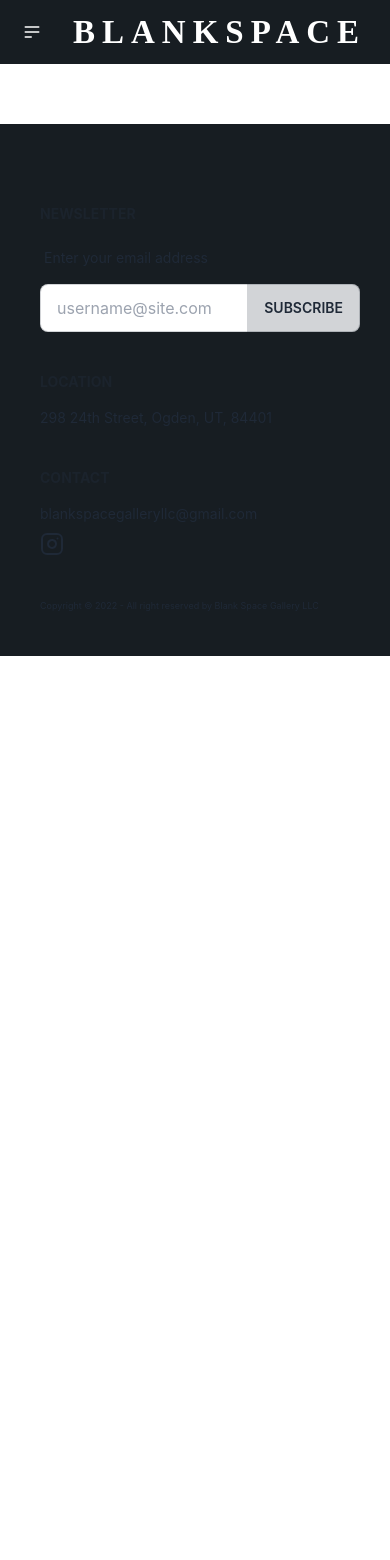
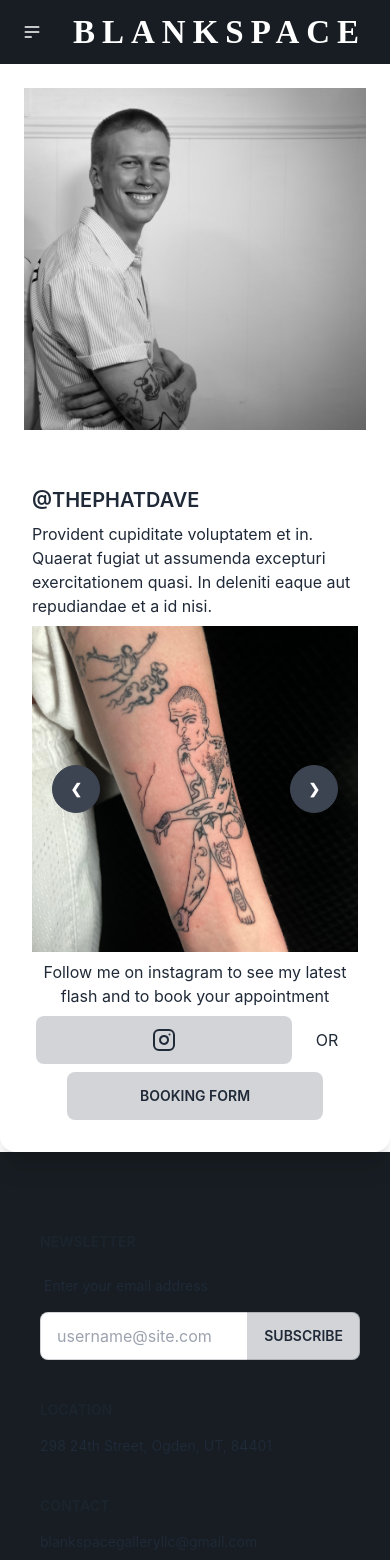
Before and after one commit to vhivestate/blankspacegallery, a React (Create React App) app in the folder client/: page /david in a window 390 px wide. Shown: the top 1560 px of the page. Before the commit the page ends 844 px from the top, so only its background shows below. Built offline with nearby package versions, Linux system fonts and the light colour scheme.

Commit message:
tattoo form

```diff
--- a/client/src/pages/Artist.js
+++ b/client/src/pages/Artist.js
@@ -13,7 +13,7 @@ function Artist() {
     <div className='artistCards'>
          {/* Garrett Sectiom */}
          <div className='cards'>
-         <div className="card w-96 glass">
+         <div className="card w-96 bg-gray-900">
       <figure><img src={Garrett} alt="car!"/></figure>
       <div className="card-body">
         <h2 className="card-title justify-center">GARRETT SMITH</h2>
@@ -25,7 +25,7 @@ function Artist() {
 </div>
 {/* Davids section */}
 <div className='cards'>
-<div className="card w-96 glass">
+<div className="card w-96 bg-gray-900">
   <figure><img src={David} alt="car!"/></figure>
   <div className="card-body">
     <h2 className="card-title justify-center">DAVID CARTER</h2>
@@ -37,7 +37,7 @@ function Artist() {
         </div>
 
         <div className='cards'>
-<div className="card w-96 glass">
+<div className="card w-96 bg-gray-900">
   <figure><img src={Campbell} alt="car!"/></figure>
   <div className="card-body">
     <h2 className="card-title justify-center">CAMPBELL</h2>
@@ -51,7 +51,7 @@ function Artist() {
 
     <h1 className='text-center'>GUEST ARTISTS</h1>
     <div className="guest flex flex-wrap justify-center ">
-        <div className="card w-96 bg-base-100 shadow-xl">
+        <div className="card w-96 bg-gray-900 shadow-xl">
             <figure className="px-10 pt-10">
                 <img src={ogSlow} alt="Shoes" className="rounded-xl" />
             </figure>
--- a/client/src/pages/Booking.js
+++ b/client/src/pages/Booking.js
@@ -44,7 +44,7 @@ export const Booking = () => {
         e.preventDefault();
         emailForm();
         // clear form
-        setFormState({ name: '', email: '', message: '' });
+        setFormState({ age: '', name: '', email: '', artist: '', message: '' });
         e.target.reset();
         setSuccessMessage('Thank you for your message! I will get back to you as soon as possible.');
 
@@ -58,13 +58,13 @@ export const Booking = () => {
                 <form onSubmit={handleSubmit}>
                 <input type="hidden" name="_captcha" value="false"/>
 
-                <input type="text" name="email" defaultValue={age} onBlur={handleChange}  placeholder="What is your age?" className="input w-full my-2 bg-white" />
+                <input type="text" name="age" defaultValue={age} onBlur={handleChange}  placeholder="What is your age?" className="input w-full my-2 bg-white" />
 
                 <input type="text" name="name" placeholder="First and Last Name" defaultValue={name} onBlur={handleChange} className="input w-full my-2 bg-white" />
 
                 <input type="text" name="email" defaultValue={email} onBlur={handleChange}  placeholder="Email" className="input w-full my-2 bg-white" />
 
-                <input type="text" name="name" placeholder="Name of Preferred Artist" defaultValue={artist} onBlur={handleChange} className="input w-full my-2 bg-white" />
+                <input type="text" name="artist" placeholder="Name of Preferred Artist" defaultValue={artist} onBlur={handleChange} className="input w-full my-2 bg-white" />
 
                 <textarea name="message" defaultValue={ message } onBlur={handleChange} className="textarea w-full bg-white my-2" placeholder="Brief description of tattoo idea and style"></textarea>
                 {errorMessage && (
--- a/client/src/pages/David.js
+++ b/client/src/pages/David.js
@@ -1,9 +1,64 @@
 import React from 'react'
+import { Instagram } from 'react-feather';
+import DavidPic from '../assets/avatar2.jpg'
+import Man from '../assets/hamdoesntmatter/man.jpg'
+import Wolf from '../assets/hamdoesntmatter/wolf.jpg'
+import Mary from '../assets/hamdoesntmatter/mary.jpg'
+import Picnic from '../assets/hamdoesntmatter/picnic.jpg'
+import { Link } from 'react-router-dom';
+
 
 function David() {
   return (
     <div>
-        <h1> David Carter</h1>
+       <div className="card lg:card-side bg-base-100 shadow-xl">
+        <figure className='p-6'><img src={DavidPic} alt="Album"/></figure>
+        <div className="card-body">
+          <h2 className="card-title">@THEPHATDAVE</h2>
+          <p>Provident cupiditate voluptatem et in. Quaerat fugiat ut assumenda excepturi exercitationem quasi. In deleniti eaque aut repudiandae et a id nisi.</p>
+
+            <div>
+            <div className="carousel max-w-fit	">
+            <div id="slide1" className="carousel-item relative max-w-fit	">
+              <img src={Man} className="w-full" />
+              <div className="absolute flex justify-between transform -translate-y-1/2 left-5 right-5 top-1/2">
+                <a href="#slide4" className="btn btn-circle">❮</a>
+                <a href="#slide2" className="btn btn-circle">❯</a>
+              </div>
+            </div>
+            <div id="slide2" className="carousel-item relative w-full">
+              <img src={Wolf} className="w-full" />
+              <div className="absolute flex justify-between transform -translate-y-1/2 left-5 right-5 top-1/2">
+                <a href="#slide1" className="btn btn-circle">❮</a>
+                <a href="#slide3" className="btn btn-circle">❯</a>
+              </div>
+            </div>
+            <div id="slide3" className="carousel-item relative w-full">
+              <img src={Mary} className="w-full" />
+              <div className="absolute flex justify-between transform -translate-y-1/2 left-5 right-5 top-1/2">
+                <a href="#slide2" className="btn btn-circle">❮</a>
+                <a href="#slide4" className="btn btn-circle">❯</a>
+              </div>
+            </div>
+            <div id="slide4" className="carousel-item relative w-full">
+              <img src={Picnic} className="w-full" />
+              <div className="absolute flex justify-between transform -translate-y-1/2 left-5 right-5 top-1/2">
+                <a href="#slide3" className="btn btn-circle">❮</a>
+                <a href="#slide1" className="btn btn-circle">❯</a>
+              </div>
+            </div>
+          </div>
+            </div>
+            <p className='text-center'>Follow me on instagram to see my latest flash and to book your appointment</p>
+
+          <div className="card-actions justify-center">
+            <button className="btn btn-active btn-wide btn-ghost "><a href='https://www.instagram.com/thephatdave/'><Instagram></Instagram></a></button>
+            <div className="divider lg:divider-horizontal">OR</div>
+            <button className="btn btn-active btn-ghost btn-wide"><Link to={'/booking'}>Booking form</Link></button>
+
+          </div>
+        </div>
+      </div>
     </div>
   )
 }
--- a/client/src/pages/Gallery.js
+++ b/client/src/pages/Gallery.js
@@ -1,9 +1,16 @@
 import React from 'react'
+import { Link } from 'react-router-dom';
 
 function Gallery() {
   return (
     <div>
         <h1> Community-driven tattoo studio and fine art gallery rolled into one. </h1>
+        <div className='pt-3 space-x-4'>
+          <button className="btn btn-active btn-ghost hover:bg-gray-400 "><Link to={'/events'}>Events</Link></button>
+          <button className="btn btn-active btn-ghost hover:bg-gray-400"><Link to={'/contact'}>Contact</Link></button>
+          </div>
+          <h1> GALLERY </h1>
+
     </div>
   )
 }
--- a/client/src/pages/Home.js
+++ b/client/src/pages/Home.js
@@ -17,8 +17,7 @@ function Home() {
       <div className="hero-content text-center text-neutral-content">
         <div className="max-w-md space-x-4">
           <h1 className="mb-5 text-5xl font-bold">BLANK SPACE GALLERY</h1>
-          <p className="mb-5">Bridging the gap between tattoo and fine art.
-</p>
+          <p className="mb-5">Bridging the gap between tattoo and fine art.</p>
           <button className="btn btn-active btn-ghost space-x-4"> <a href='#about'>TATTOO </a></button>
 
           <div className='pt-3'>
@@ -32,7 +31,7 @@ function Home() {
 
 <h1 id='about'>ABOUT US</h1>
     <div className='cards flex justify-center'>
-        <div  className='about w-10/12 rounded-md glass '>
+        <div  className='about w-10/12 rounded-md bg-gray-900 '>
         <h2 className='text-white'>Meshing the worlds of fine art & tattooing</h2>
             <p className='text-center	text-white '>Blank Space is a dynamic, community-forward fine art gallery and tattoo studio. We curate thought-provoking works spanning a wide array of subject matter and mediums in a comfortable environment for clientele. Like an empty canvas, Blank Space represents limitless creative potential.
             </p>
@@ -47,7 +46,7 @@ function Home() {
 
          {/* Garrett Sectiom */}
     <div className='cards flex justify-center'>
-      <div className="card w-10/12 glass">
+      <div className="card w-10/12 bg-gray-900">
         <figure><img src={Garrett} alt="car!"/></figure>
       <div className="card-body text-white	">
         <h2 className="card-title justify-center">Garrett Smith</h2>
@@ -60,7 +59,7 @@ function Home() {
 
 {/* Davids section */}
 <div className='cards flex justify-center'>
-<div className="card w-10/12 glass">
+<div className="card w-10/12 bg-gray-900">
   <figure><img src={David} alt="car!"/></figure>
   <div className="card-body text-white	">
     <h2 className="card-title justify-center">David Carter</h2>
@@ -73,7 +72,7 @@ function Home() {
   </div>
 
   <div className='cards flex justify-center'>
-<div className="card w-10/12 glass">
+<div className="card w-10/12 bg-gray-900">
   <figure><img src={Campbell} alt="car!"/></figure>
   <div className="card-body text-white	">
     <h2 className="card-title justify-center">Campbell</h2>
@@ -95,7 +94,7 @@ function Home() {
         <div className='artistCards'>
 
         <div className='cards flex justify-center'>
-        <div className="card w-10/12 glass ">
+        <div className="card w-10/12 bg-gray-900 ">
         <figure><img src={ogSlow} alt="car!"/></figure>
         <div className="card-body text-white ">
             <h2 className="card-title justify-center">@OG_SLOWDEATH</h2>
```
